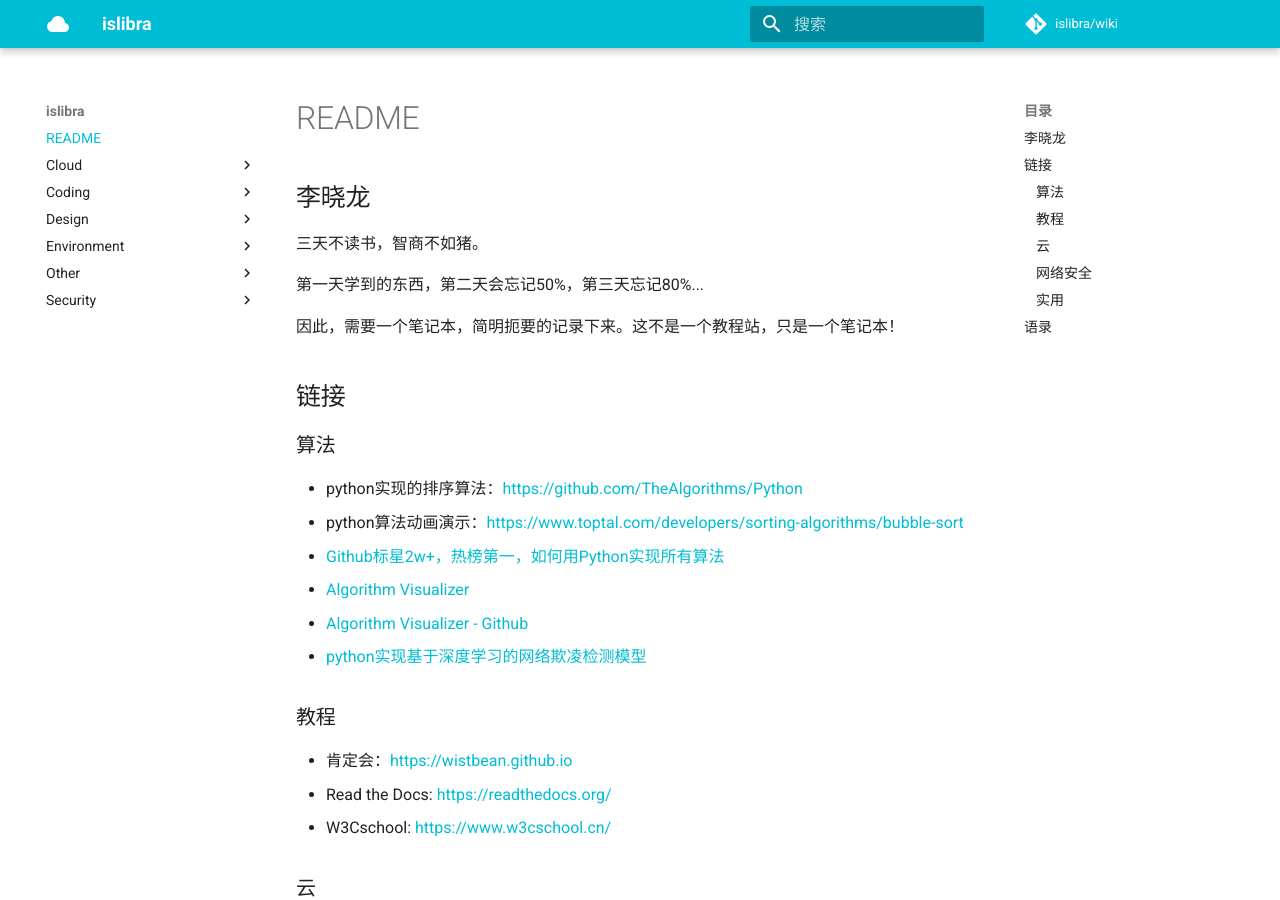
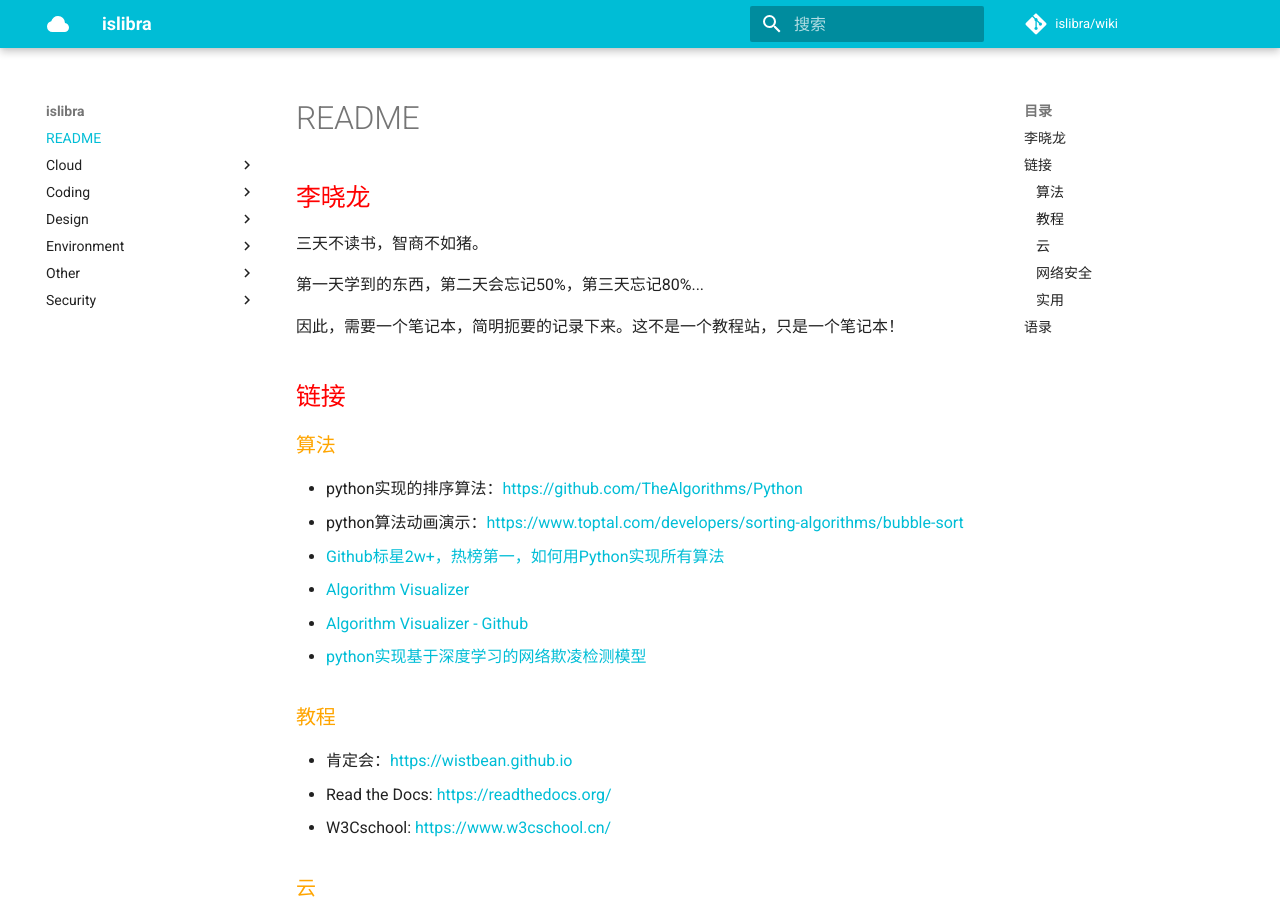
Before and after one commit to islibra/wiki, an MkDocs documentation site: the page built from docs/README.md, in a window 1280 px wide and 900 px high. Built offline with MkDocs 1.6.1 and Material for MkDocs 9.7.7, drawn with Linux system fonts in a browser that asks for light colours; comment, search, counter and statistics services are not loaded.

Commit message:
Update mkdocs.yml

```diff
--- a/mkdocs.yml
+++ b/mkdocs.yml
@@ -21,6 +21,10 @@ theme:
     icon: 'cloud'
   feature:
     tabs: false  # 横向导航
+
+# 扩展样式
+extra_css:
+  - 'stylesheets/extra.css'
 
 # 评论
 extra:
```
